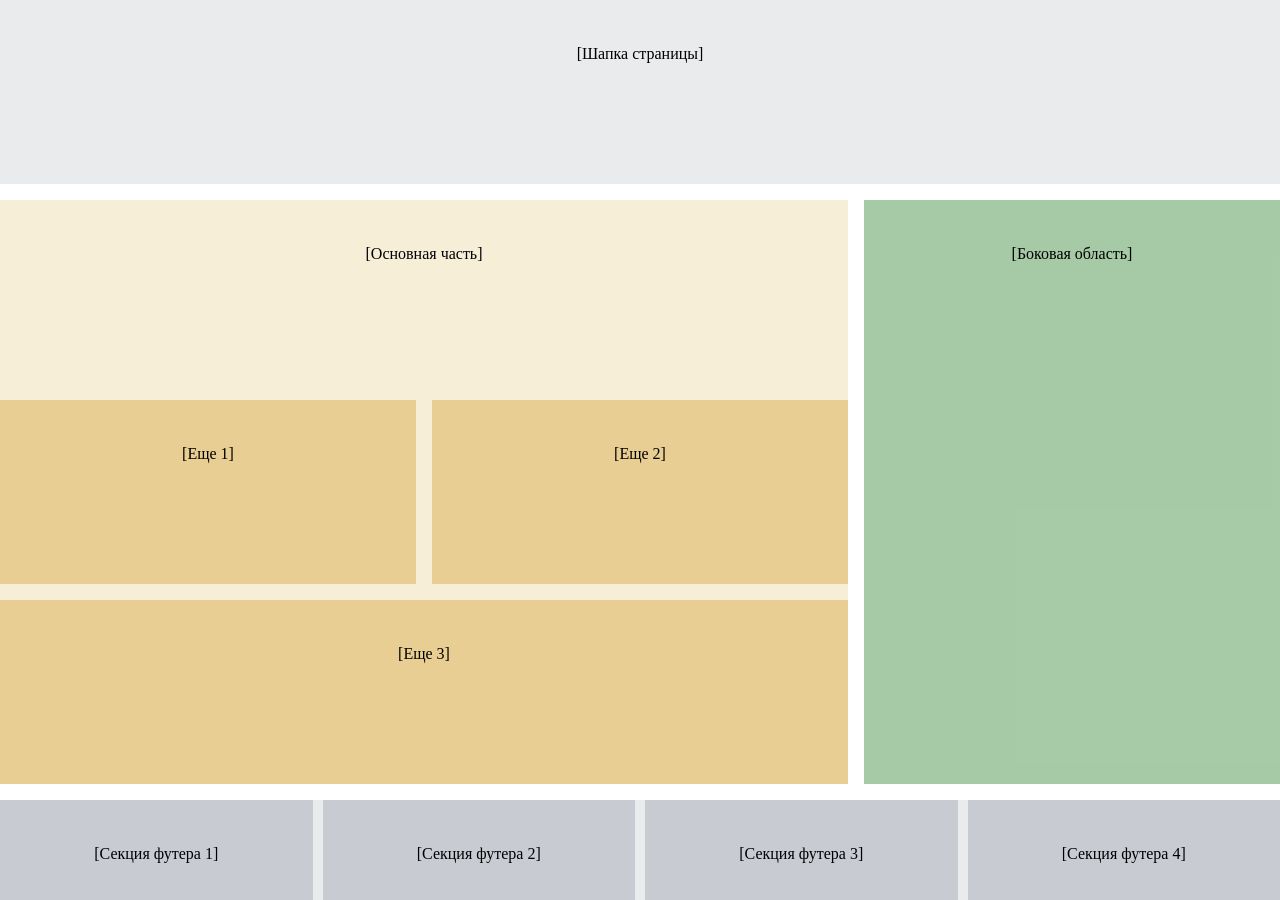
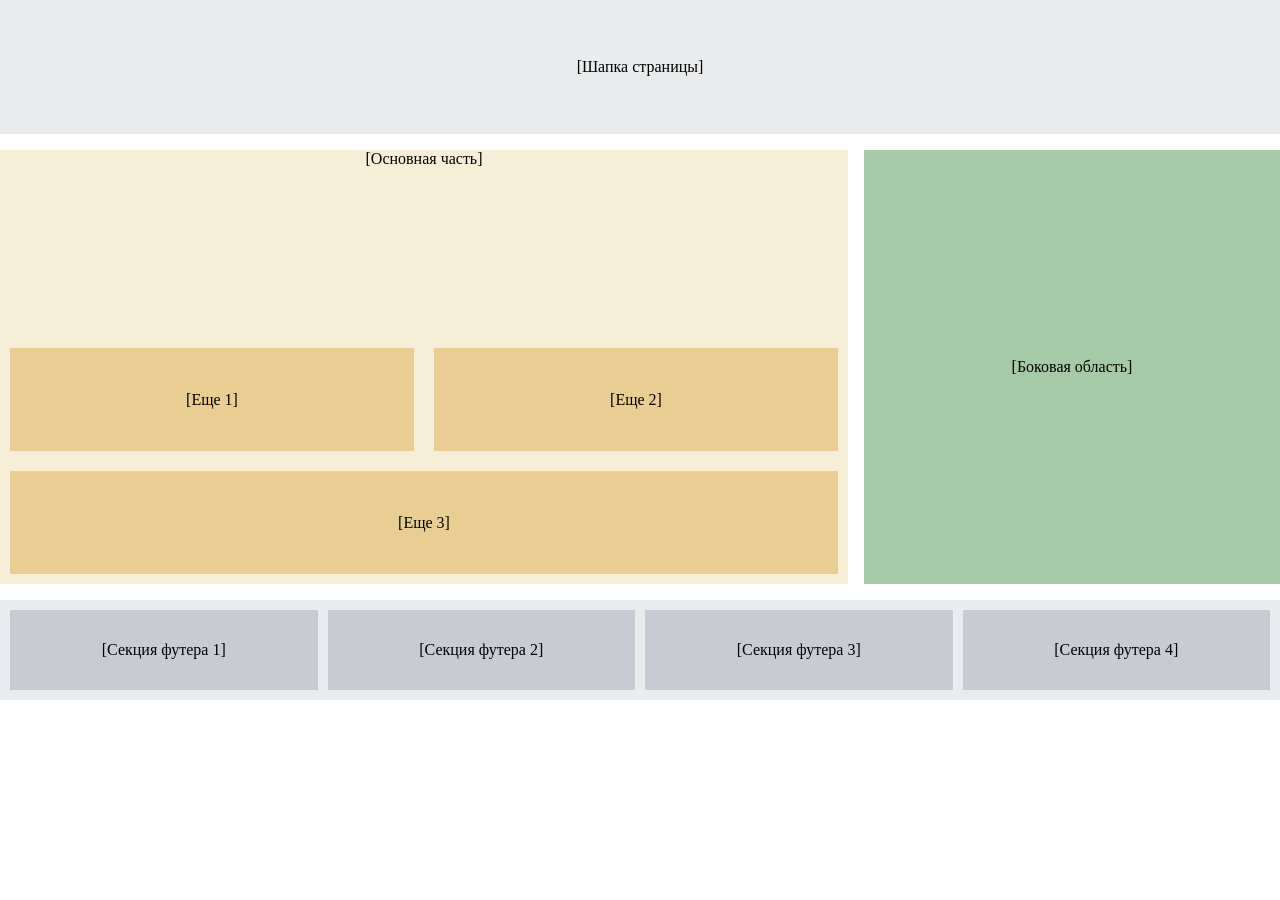
Before and after one commit to odnomgnovenie/Grid-table, a plain HTML site: page index.html in a window 1280 px wide. After the commit the page ends 800 px from the top, so only its background shows below. Drawn offline with Linux system fonts and the light colour scheme.

Commit message:
add changes

```diff
--- a/index.html
+++ b/index.html
@@ -10,16 +10,19 @@
     <div class="container">
         <header class="header">[Шапка страницы]</header>
         <aside class="sidebar">[Боковая область]</aside>
-        <div class="content-1">[Основная часть]</div>
-        <div class="content-2">[Еще 1]</div>
-        <div class="content-3">[Еще 2]</div>
-        <div class="content-4">[Еще 3]</div>
+        <div class="main">[Основная часть]
+            <div class="content-box">
+                <div class="content-1">[Еще 1]</div>
+                <div class="content-2">[Еще 2]</div>
+                <div class="content-3">[Еще 3]</div>
+            </div>
+        </div>
     </div>
     <footer class="footer">
         <div class="footer-1">[Секция футера 1]</div>
-        <div class="footer-2">[Секция футера 2]</div>
-        <div class="footer-3">[Секция футера 3]</div>
-        <div class="footer-4">[Секция футера 4]</div>
+        <div class="footer-1">[Секция футера 2]</div>
+        <div class="footer-1">[Секция футера 3]</div>
+        <div class="footer-1">[Секция футера 4]</div>
     </footer>
 </body>
 </html>
--- a/style.css
+++ b/style.css
@@ -6,7 +6,7 @@
 .container {
     display: grid;
     width: 100vw;
-    height: 100vh;
+    height: 600px;
     padding-bottom: 1em;
     grid-template-columns: 1fr 1fr 1fr;
     grid-template-rows: repeat(4, 1fr);
@@ -15,45 +15,56 @@
 }
 
 .header {
+    display: flex;
+    justify-content: center;
+    align-items: center;
     grid-row: 1 / 2;
     grid-column: 1 / 4;
-    padding-top: 45px;
     background-color: rgba(213, 215, 218, 0.5);
 }
 
 /* Вношу изменения в боковую часть */
 .sidebar {
-    padding-top: 45px;
+    display: flex;
+    justify-content: center;
+    align-items: center;
     grid-row: 2 / 5;
     grid-column: 3 / 4;
     background-color: rgb(79, 150, 79, 0.5);
 }
 
 /* Вношу изменения в основную часть*/
-.content-1 {
-    padding-top: 45px;
+.main{
+    display: grid;
     grid-row: 2 / 5;
     grid-column: 1 / 3;
     background-color: rgba(240, 221, 178, 0.5);
 }
 
+.content-box {
+    display: grid;
+    padding: 10px 10px;
+    gap: 20px;
+}
+
+.content-1 {
+    display: flex;
+    justify-content: center;
+    align-items: center;
+    background-color: rgba(218, 176, 79, 0.5);
+}
+
 .content-2 {
-    padding-top: 45px;
-    grid-row: 3 / 4;
-    grid-column: 1 / 2;
+    display: flex;
+    justify-content: center;
+    align-items: center;
     background-color: rgba(218, 176, 79, 0.5);
 }
 
 .content-3 {
-    padding-top: 45px;
-    grid-row: 3 / 4;
-    grid-column: 2 / 3;
-    background-color: rgba(218, 176, 79, 0.5);
-}
-
-.content-4 {
-    padding-top: 45px;
-    grid-row: 4 / 5;
+    display: flex;
+    justify-content: center;
+    align-items: center;
     grid-column: 1 / 3;
     background-color: rgba(218, 176, 79, 0.5);
 }
@@ -61,31 +72,18 @@
 /* Вношу изменения в  футер */
 .footer {
     display: grid;
-    width: 100%;
     height: 100px;
     grid-template-rows: 1fr;
     grid-template-columns: repeat(4, 1fr);
+    padding: 10px 10px;
     gap: 10px;
     text-align: center;
     background-color: rgba(213, 215, 218, 0.5);
 }
 
 .footer-1 {
-    padding-top: 45px;
+    display: flex;
+    justify-content: center;
+    align-items: center;
     background-color: rgba(167, 172, 183, 0.5);
 }
-
-.footer-2 {
-    padding-top: 45px;
-    background-color: rgba(167, 172, 183, 0.5);
-}
-
-.footer-3 {
-    padding-top: 45px;
-    background-color: rgba(167, 172, 183, 0.5);
-}
-
-.footer-4 {
-    padding-top: 45px;
-    background-color: rgba(167, 172, 183, 0.5);
-}
```
